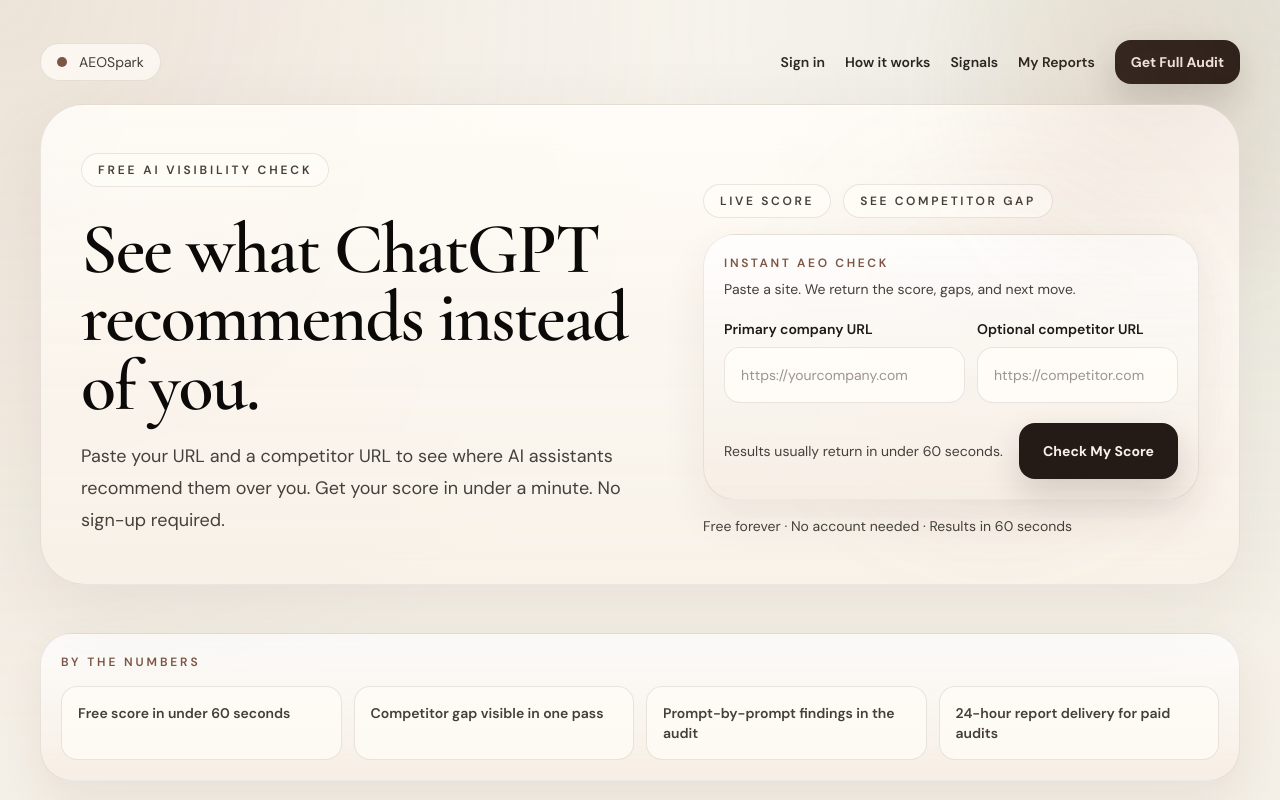
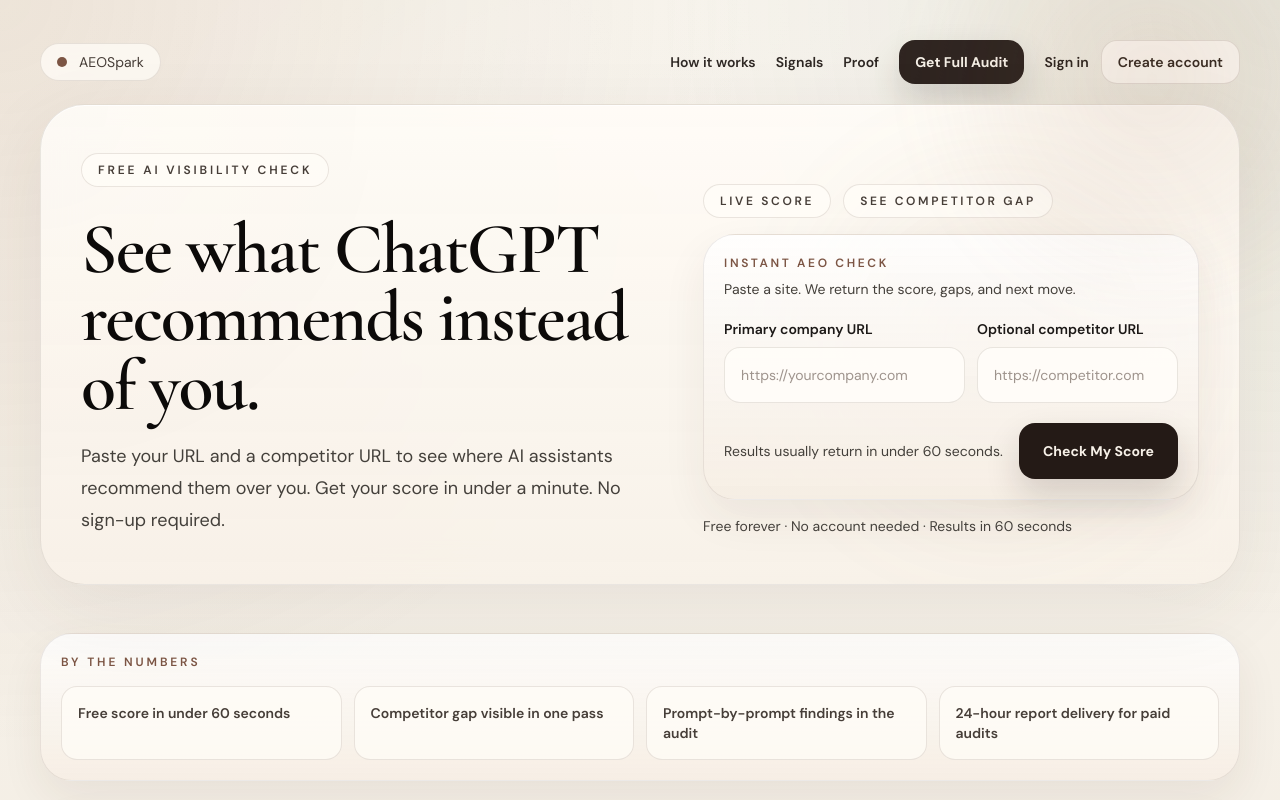
Before and after one commit to meghal86/AEOSpark, a Next.js app: page / in a window 1280 px wide. Shown: the top 800 px of the page. Built offline with nearby package versions, Linux system fonts and the light colour scheme; no server answers.

Commit message:
Polish auth navigation and sign out flow

```diff
--- a/src/app/auth/confirm/route.ts
+++ b/src/app/auth/confirm/route.ts
@@ -4,7 +4,8 @@ import { createServerAuthClient } from "@/lib/supabase-auth";
 
 export async function GET(request: Request) {
   const url = new URL(request.url);
-  const next = url.searchParams.get("next") || "/account";
+  const nextParam = url.searchParams.get("next") || "/account";
+  const next = nextParam.startsWith("/") && !nextParam.startsWith("//") ? nextParam : "/account";
   const code = url.searchParams.get("code");
   const tokenHash = url.searchParams.get("token_hash");
   const type = url.searchParams.get("type");
--- a/src/app/page.tsx
+++ b/src/app/page.tsx
@@ -1,6 +1,7 @@
 import { PurchasedHomeBanner } from "@/components/purchased-home-banner";
 import { UrlIntakeForm } from "@/components/url-intake-form";
 import { FounderTrustCard } from "@/components/founder-trust-card";
+import { AuthHeaderActions } from "@/components/auth-header-actions";
 import { pilotProof } from "@/lib/site-proof";
 
 const howItWorks = [
@@ -85,12 +86,6 @@ export default function Home() {
           <div className="hidden items-center gap-5 md:flex">
             <a
               className="text-sm font-semibold text-stone-700 transition hover:text-stone-950"
-              href="/sign-in"
-            >
-              Sign in
-            </a>
-            <a
-              className="text-sm font-semibold text-stone-700 transition hover:text-stone-950"
               href="#platform"
             >
               How it works
@@ -103,9 +98,9 @@ export default function Home() {
             </a>
             <a
               className="text-sm font-semibold text-stone-700 transition hover:text-stone-950"
-              href="/account"
+              href="#proof"
             >
-              My Reports
+              Proof
             </a>
             <a
               className="btn-primary inline-flex h-11 items-center justify-center rounded-2xl px-4 text-sm font-bold transition"
@@ -113,15 +108,10 @@ export default function Home() {
             >
               Get Full Audit
             </a>
+            <AuthHeaderActions className="flex items-center gap-3" />
           </div>
         </div>
         <div className="flex flex-wrap gap-3 md:hidden">
-          <a
-            className="btn-secondary inline-flex h-11 items-center justify-center rounded-2xl px-4 text-sm font-semibold transition"
-            href="/sign-in"
-          >
-            Sign in
-          </a>
           <a
             className="btn-secondary inline-flex h-11 items-center justify-center rounded-2xl px-4 text-sm font-semibold transition"
             href="#platform"
@@ -136,9 +126,9 @@ export default function Home() {
           </a>
           <a
             className="btn-secondary inline-flex h-11 items-center justify-center rounded-2xl px-4 text-sm font-semibold transition"
-            href="/account"
+            href="#proof"
           >
-            My Reports
+            Proof
           </a>
           <a
             className="btn-primary inline-flex h-11 items-center justify-center rounded-2xl px-4 text-sm font-bold transition"
@@ -146,6 +136,11 @@ export default function Home() {
           >
             Get Full Audit
           </a>
+          <AuthHeaderActions
+            buttonClassName="btn-secondary inline-flex h-11 items-center justify-center rounded-2xl px-4 text-sm font-semibold transition"
+            className="contents"
+            linkClassName="btn-secondary inline-flex h-11 items-center justify-center rounded-2xl px-4 text-sm font-semibold transition"
+          />
         </div>
 
         <section className="surface-panel app-fade-up relative overflow-hidden rounded-[2.8rem] px-6 py-8 md:px-10 md:py-12">
@@ -201,7 +196,10 @@ export default function Home() {
         </div>
       </section>
 
-      <section className="surface-panel grid gap-6 rounded-[2.4rem] p-6 md:p-8 lg:grid-cols-[1.05fr_0.95fr]">
+      <section
+        className="surface-panel grid gap-6 rounded-[2.4rem] p-6 md:p-8 lg:grid-cols-[1.05fr_0.95fr]"
+        id="proof"
+      >
         <div className="grid gap-4">
           <div>
             <p className="ui-kicker text-xs font-semibold uppercase tracking-[0.24em]">
--- a/src/app/sign-in/page.tsx
+++ b/src/app/sign-in/page.tsx
@@ -1,10 +1,21 @@
 import Link from "next/link";
+import { redirect } from "next/navigation";
 
 import { AccountAccessForm } from "@/components/account-access-form";
 import { PageUtilityNav } from "@/components/page-utility-nav";
 import { PasswordSignInForm } from "@/components/password-sign-in-form";
+import { createServerAuthClient } from "@/lib/supabase-auth";
 
-export default function SignInPage() {
+export default async function SignInPage() {
+  const supabase = await createServerAuthClient();
+  const {
+    data: { user },
+  } = await supabase.auth.getUser();
+
+  if (user?.email) {
+    redirect("/account");
+  }
+
   return (
     <main className="mx-auto flex min-h-screen w-full max-w-4xl flex-col gap-8 px-6 py-10 md:px-10">
       <PageUtilityNav />
--- /dev/null
+++ b/src/app/sign-out/route.ts
@@ -0,0 +1,11 @@
+import { NextResponse } from "next/server";
+
+import { createServerAuthClient } from "@/lib/supabase-auth";
+
+export async function GET(request: Request) {
+  const supabase = await createServerAuthClient();
+  await supabase.auth.signOut();
+
+  const url = new URL(request.url);
+  return NextResponse.redirect(new URL("/sign-in?status=signed-out", url.origin));
+}
--- a/src/app/sign-up/page.tsx
+++ b/src/app/sign-up/page.tsx
@@ -1,10 +1,21 @@
 import Link from "next/link";
+import { redirect } from "next/navigation";
 
 import { AccountAccessForm } from "@/components/account-access-form";
 import { PageUtilityNav } from "@/components/page-utility-nav";
 import { PasswordSignUpForm } from "@/components/password-sign-up-form";
+import { createServerAuthClient } from "@/lib/supabase-auth";
 
-export default function SignUpPage() {
+export default async function SignUpPage() {
+  const supabase = await createServerAuthClient();
+  const {
+    data: { user },
+  } = await supabase.auth.getUser();
+
+  if (user?.email) {
+    redirect("/account");
+  }
+
   return (
     <main className="mx-auto flex min-h-screen w-full max-w-4xl flex-col gap-8 px-6 py-10 md:px-10">
       <PageUtilityNav />
--- /dev/null
+++ b/src/components/auth-header-actions.tsx
@@ -0,0 +1,45 @@
+import Link from "next/link";
+
+import { createServerAuthClient } from "@/lib/supabase-auth";
+
+export async function AuthHeaderActions(props: {
+  className?: string;
+  linkClassName?: string;
+  buttonClassName?: string;
+}) {
+  const supabase = await createServerAuthClient();
+  const {
+    data: { user },
+  } = await supabase.auth.getUser();
+
+  const linkClassName =
+    props.linkClassName ||
+    "text-sm font-semibold text-stone-700 transition hover:text-stone-950";
+  const buttonClassName =
+    props.buttonClassName ||
+    "btn-secondary inline-flex h-11 items-center justify-center rounded-2xl px-4 text-sm font-semibold transition";
+
+  if (user?.email) {
+    return (
+      <div className={props.className}>
+        <Link className={linkClassName} href="/account">
+          My Reports
+        </Link>
+        <Link className={buttonClassName} href="/sign-out">
+          Sign out
+        </Link>
+      </div>
+    );
+  }
+
+  return (
+    <div className={props.className}>
+      <Link className={linkClassName} href="/sign-in">
+        Sign in
+      </Link>
+      <Link className={buttonClassName} href="/sign-up">
+        Create account
+      </Link>
+    </div>
+  );
+}
--- a/src/inngest/functions/audit-requested.ts
+++ b/src/inngest/functions/audit-requested.ts
@@ -150,7 +150,7 @@ function safeJsonArray(input: string) {
   }
 }
 
-function getFallbackQueries(_url: string) {
+function getFallbackQueries() {
   // All queries are brand-neutral. The target company should only appear
   // in AI responses if the model genuinely considers it relevant.
   // Including the company name in queries inflates citation share and
@@ -304,11 +304,6 @@ function extractAllCompetitors(text: string, domain: string): string[] {
   return [...candidates.entries()]
     .sort(([, a], [, b]) => b - a)
     .map(([name]) => name.charAt(0).toUpperCase() + name.slice(1));
-}
-
-/** Backward-compatible wrapper that returns the top competitor or null. */
-function extractFirstCompetitor(text: string, domain: string): string | null {
-  return extractAllCompetitors(text, domain)[0] ?? null;
 }
 
 function classifySentiment(text: string, domain: string) {
@@ -624,7 +619,7 @@ export async function processAuditRequested(payload: {
 
     const step1 = await (async () => {
       let homepageText = "";
-      let queries = getFallbackQueries(order.website);
+      let queries = getFallbackQueries();
 
       try {
         const response = await fetch(order.website, {
@@ -669,7 +664,7 @@ IMPORTANT: No query may contain any company or brand name. Return ONLY a JSON ar
           }
         }
       } catch {
-        queries = getFallbackQueries(order.website);
+        queries = getFallbackQueries();
       }
 
       await upsertAuditResult(order.id, domain, {
```
